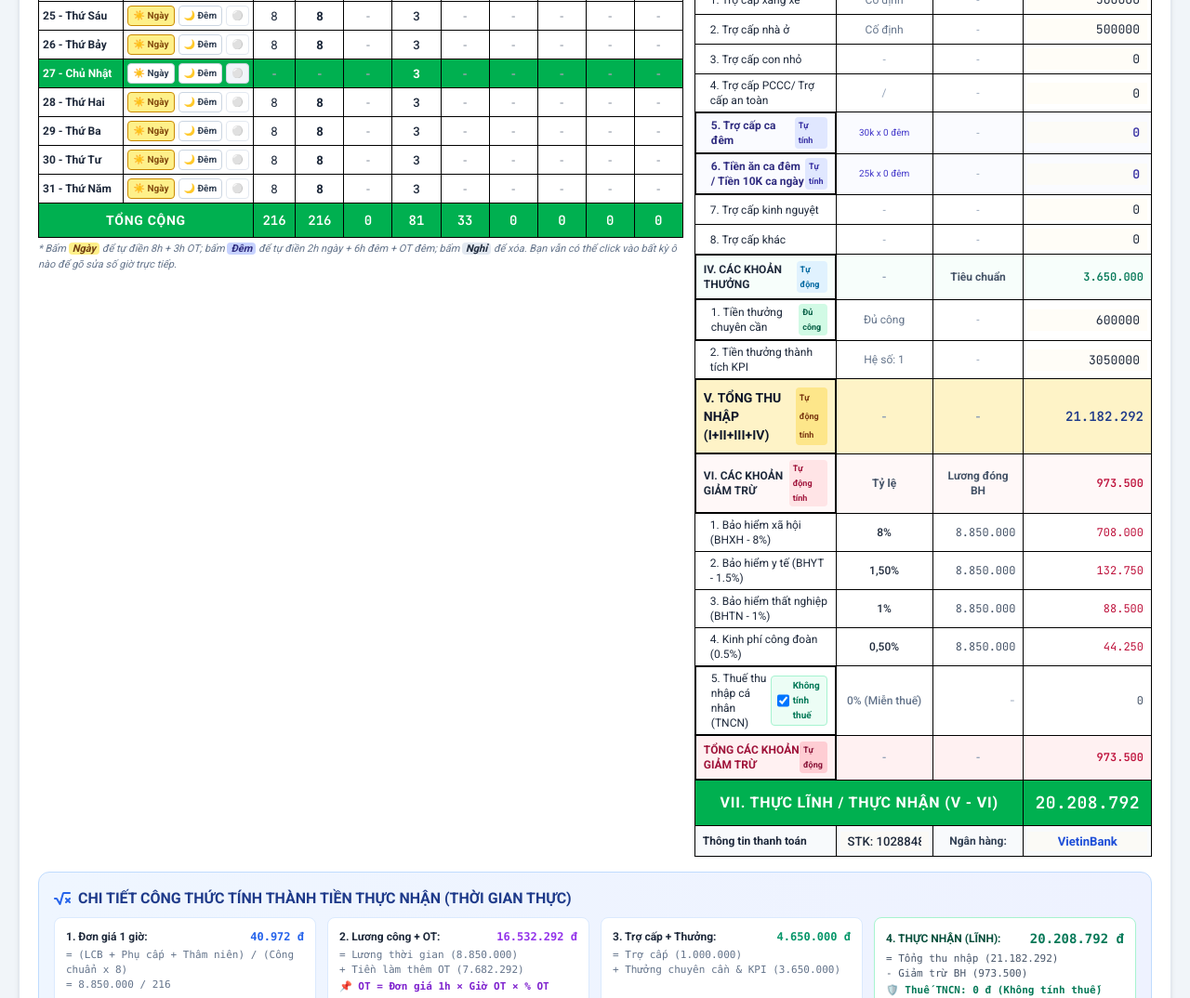
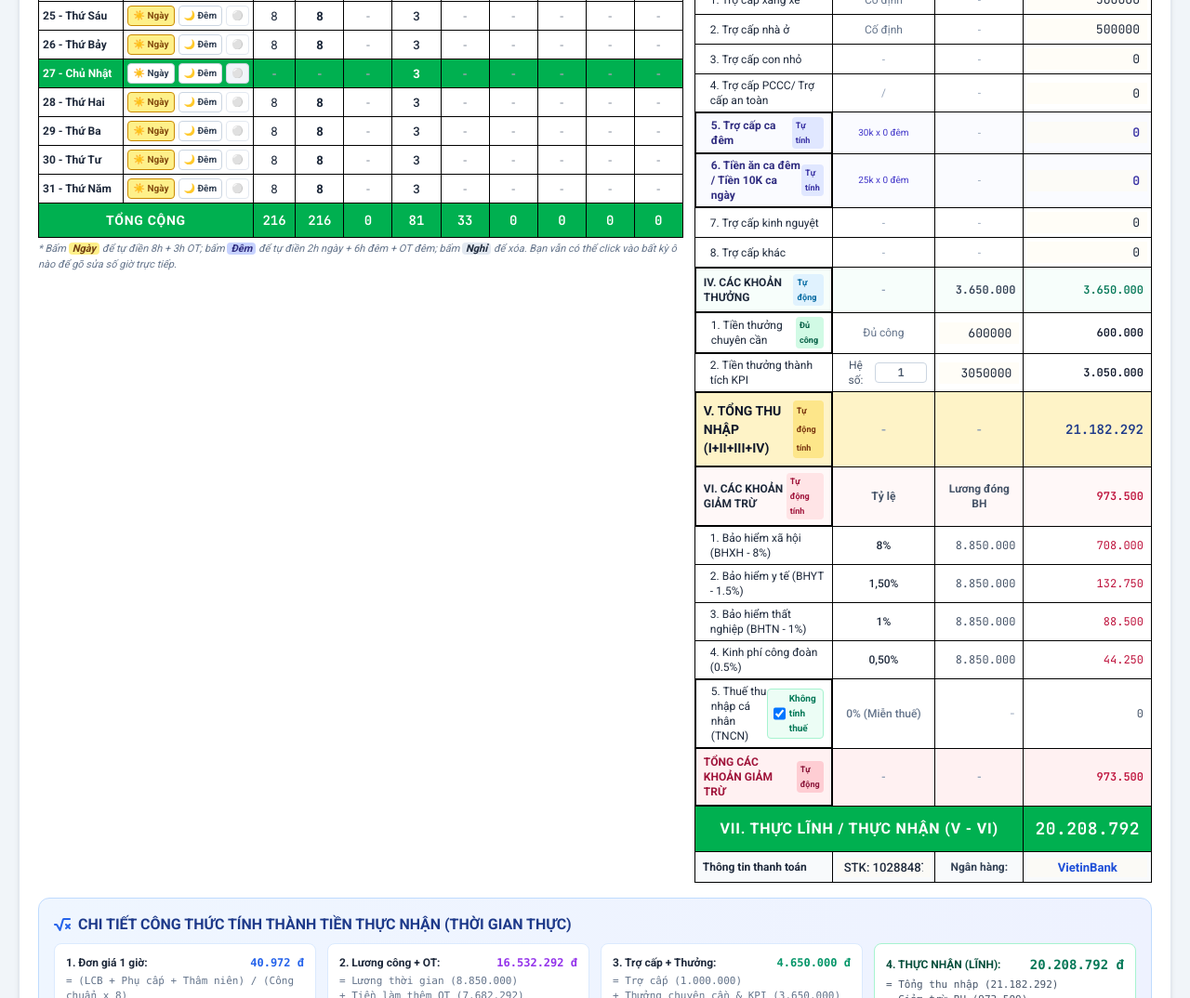
Before and after one commit to thinhMiO/BangCong, a plain HTML site: page index.html in a window 1280 px wide. Shown: the part 1240-2314 px from the top of the page at 93% size. Drawn offline with nearby package versions, Linux system fonts and the light colour scheme; no server answers.

Commit message:
Add files via upload

```diff
--- a/app.js
+++ b/app.js
@@ -30,8 +30,9 @@ function getDefaultSalaryConfig(m) {
     allowanceHouse: 500000,
     allowanceChild: 0,
     allowanceSafety: 0,
-    allowanceNight: (m === 11) ? 780000 : 0,
-    allowanceMealNight: (m === 11) ? 650000 : 0,
+    allowanceNight: 0,
+    allowanceMealNight: 0,
+    isManualNight: false,
     allowancePeriod: 0,
     allowanceOther: 0,
     bonusAttendance: 600000,
@@ -54,6 +55,8 @@ function saveCurrentMonthInputsToConfigStore() {
     return el ? (el.value || fallback) : fallback;
   };
 
+  const isManual = (monthlyConfigStore[currentMonth] && monthlyConfigStore[currentMonth].isManualNight) || false;
+
   monthlyConfigStore[currentMonth] = {
     baseSalary: getNum("baseSalary", 6300000),
     positionAllowance: getNum("positionAllowance", 2450000),
@@ -65,6 +68,7 @@ function saveCurrentMonthInputsToConfigStore() {
     allowanceSafety: getNum("allowanceSafety", 0),
     allowanceNight: getNum("allowanceNight", 0),
     allowanceMealNight: getNum("allowanceMealNight", 0),
+    isManualNight: isManual,
     allowancePeriod: getNum("allowancePeriod", 0),
     allowanceOther: getNum("allowanceOther", 0),
     bonusAttendance: getNum("bonusAttendance", 600000),
@@ -95,12 +99,26 @@ function loadConfigStoreToInputs(m) {
   setVal("allowanceHouse", cfg.allowanceHouse);
   setVal("allowanceChild", cfg.allowanceChild);
   setVal("allowanceSafety", cfg.allowanceSafety);
-  setVal("allowanceNight", cfg.allowanceNight);
-  setVal("allowanceMealNight", cfg.allowanceMealNight);
+
+  // Tự tính theo ca đêm thực tế của tháng nếu không phải người dùng sửa tay
+  let nShifts = 0;
+  const mData = monthlyStore[m] || {};
+  const totalDays = getDaysInMonth(currentYear, m);
+  for (let d = 1; d <= totalDays; d++) {
+    const dayData = mData[d] || {};
+    if (dayData.shift === "night" || parseVal(dayData.ot130) > 0) nShifts++;
+  }
+  const nightVal = (cfg.isManualNight && cfg.allowanceNight !== undefined) ? cfg.allowanceNight : (nShifts * 30000);
+  const mealVal = (cfg.isManualNight && cfg.allowanceMealNight !== undefined) ? cfg.allowanceMealNight : (nShifts * 25000);
+
+  setVal("allowanceNight", nightVal);
+  setVal("allowanceMealNight", mealVal);
   setVal("allowancePeriod", cfg.allowancePeriod);
   setVal("allowanceOther", cfg.allowanceOther);
   setVal("bonusAttendance", cfg.bonusAttendance);
   setVal("bonusKPI", cfg.bonusKPI);
+  setVal("kpiCoeff", cfg.kpiCoeff);
+  setVal("kpiCoeffInline", cfg.kpiCoeff);
   setVal("bankAccount", cfg.bankAccount);
   setVal("bankName", cfg.bankName);
   if (document.getElementById("taxExemptToggle") && cfg.isTaxExempt !== undefined) {
@@ -222,8 +240,9 @@ function initializeDefaultData() {
           allowanceHouse: p.allowance_house !== undefined ? p.allowance_house : (p.allowanceHouse || 500000),
           allowanceChild: p.allowance_child !== undefined ? p.allowance_child : (p.allowanceChild || 0),
           allowanceSafety: p.allowance_safety !== undefined ? p.allowance_safety : (p.allowanceSafety || 0),
-          allowanceNight: p.allowance_night !== undefined ? p.allowance_night : (p.allowanceNight || (m === 11 ? 780000 : 0)),
-          allowanceMealNight: p.allowance_meal_night !== undefined ? p.allowance_meal_night : (p.allowanceMealNight || (m === 11 ? 650000 : 0)),
+          allowanceNight: p.allowance_night !== undefined ? p.allowance_night : (p.allowanceNight !== undefined ? p.allowanceNight : 0),
+          allowanceMealNight: p.allowance_meal_night !== undefined ? p.allowance_meal_night : (p.allowanceMealNight !== undefined ? p.allowanceMealNight : 0),
+          isManualNight: p.is_manual_night !== undefined ? Boolean(p.is_manual_night) : Boolean(p.isManualNight),
           allowancePeriod: p.allowance_period !== undefined ? p.allowance_period : (p.allowancePeriod || 0),
           allowanceOther: p.allowance_other !== undefined ? p.allowance_other : (p.allowanceOther || 0),
           bonusAttendance: p.bonus_attendance !== undefined ? p.bonus_attendance : (p.bonusAttendance || 600000),
@@ -377,7 +396,10 @@ window.setDayShift = function(day, shiftType) {
   if (monthlyStore[currentMonth]) {
     localStorage.setItem(`att_${currentYear}_${currentMonth}`, JSON.stringify(monthlyStore[currentMonth]));
   }
-  saveCurrentMonthInputsToConfigStore();
+  if (!monthlyConfigStore[currentMonth]) {
+    monthlyConfigStore[currentMonth] = getDefaultSalaryConfig(currentMonth);
+  }
+  monthlyConfigStore[currentMonth].isManualNight = false; // Khi đổi ca thì tự động tính lại tiền trợ cấp & ăn đêm
   renderUnifiedTable();
   triggerAutoSave();
 };
@@ -390,6 +412,10 @@ function attachTableInputs() {
       if (monthlyStore[currentMonth] && monthlyStore[currentMonth][day]) {
         monthlyStore[currentMonth][day][field] = e.target.value;
       }
+      if (!monthlyConfigStore[currentMonth]) {
+        monthlyConfigStore[currentMonth] = getDefaultSalaryConfig(currentMonth);
+      }
+      monthlyConfigStore[currentMonth].isManualNight = false; // Khi sửa giờ thì tự động tính lại tiền trợ cấp & ăn đêm
       recalculateMonth();
       renderYearSummary();
       triggerAutoSave();
@@ -492,9 +518,15 @@ function calculateSalaryForMonth(monthNum) {
   const house = (cfg.allowanceHouse !== undefined && cfg.allowanceHouse !== null) ? cfg.allowanceHouse : 500000;
   const child = cfg.allowanceChild || 0;
   const safety = cfg.allowanceSafety || 0;
-  // Đồng nhất 100% cho mọi tháng (không dùng toán tử 3 ngôi phân biệt currentMonth):
-  const nightSubsidy = (cfg.allowanceNight !== undefined && cfg.allowanceNight !== null) ? cfg.allowanceNight : (nightShifts * 30000);
-  const mealNight = (cfg.allowanceMealNight !== undefined && cfg.allowanceMealNight !== null) ? cfg.allowanceMealNight : (nightShifts * 25000);
+  // Tự động tính trợ cấp ca đêm và ăn ca đêm theo số ca đêm thực tế trong bảng:
+  const autoNightSubsidy = nightShifts * 30000;
+  const autoMealNight = nightShifts * 25000;
+  const nightSubsidy = (cfg.isManualNight && cfg.allowanceNight !== undefined && cfg.allowanceNight !== null)
+    ? cfg.allowanceNight
+    : autoNightSubsidy;
+  const mealNight = (cfg.isManualNight && cfg.allowanceMealNight !== undefined && cfg.allowanceMealNight !== null)
+    ? cfg.allowanceMealNight
+    : autoMealNight;
   const period = cfg.allowancePeriod || 0;
   const other = cfg.allowanceOther || 0;
   const totalAllowance = gas + house + child + safety + nightSubsidy + mealNight + period + other;
@@ -511,7 +543,9 @@ function calculateSalaryForMonth(monthNum) {
   }
 
   const baseKPI = (cfg.bonusKPI !== undefined && cfg.bonusKPI !== null) ? cfg.bonusKPI : 3050000;
-  const totalBonus = bonusAtt + Math.round(baseKPI * kpiCoeff);
+  const amountKPI = Math.round(baseKPI * kpiCoeff);
+  const stdTotalBonus = baseBonusAtt + baseKPI;
+  const totalBonus = bonusAtt + amountKPI;
 
   // 7. V. TỔNG THU NHẬP (GROSS) = I + II + III + IV
   const grossIncome = amountDay + totalOTAmount + totalAllowance + totalBonus;
@@ -561,7 +595,7 @@ function calculateSalaryForMonth(monthNum) {
     amount130, amount150, amount200, amount210, amount270, amount300, amount390,
     totalOTHours, totalOTAmount,
     gas, house, child, safety, nightSubsidy, mealNight, period, other, totalAllowance,
-    totalBonus,
+    baseBonusAtt, bonusAtt, baseKPI, amountKPI, stdTotalBonus, totalBonus,
     grossIncome,
     deductBHXH, deductBHYT, deductBHTN, deductKPCĐ, deductTNCN, taxableIncome, isTaxExempt, totalDeductions,
     netSalary
@@ -634,16 +668,48 @@ function recalculateMonth(nightShiftsCount) {
   document.getElementById("hoursOT390").innerText = formatHours(calc.tot390);
   document.getElementById("amountOT390").innerText = formatMoney(calc.amount390);
 
-  // Update Night Shift Subsidy auto hints
+  // Update Night Shift Subsidy auto hints and inputs
   const nShifts = (nightShiftsCount !== undefined) ? nightShiftsCount : calc.nightShifts;
   document.getElementById("labelNightSubsidy").innerText = `30k x ${nShifts} đêm`;
   document.getElementById("labelMealSubsidy").innerText = `25k x ${nShifts} đêm`;
 
+  const inputNight = document.getElementById("allowanceNight");
+  if (inputNight && document.activeElement !== inputNight) {
+    inputNight.value = calc.nightSubsidy;
+  }
+  const inputMeal = document.getElementById("allowanceMealNight");
+  if (inputMeal && document.activeElement !== inputMeal) {
+    inputMeal.value = calc.mealNight;
+  }
+
+  // Cập nhật lại configStore và localStorage để đồng bộ chuẩn xác
+  if (monthlyConfigStore[currentMonth]) {
+    monthlyConfigStore[currentMonth].allowanceNight = calc.nightSubsidy;
+    monthlyConfigStore[currentMonth].allowanceMealNight = calc.mealNight;
+    localStorage.setItem(`cfg_${currentYear}_${currentMonth}`, JSON.stringify(monthlyConfigStore[currentMonth]));
+  }
+
   // Part III & IV
   document.getElementById("totalAllowance").innerText = formatMoney(calc.totalAllowance);
   document.getElementById("totalBonus").innerText = formatMoney(calc.totalBonus);
+  if (document.getElementById("stdTotalBonus")) {
+    document.getElementById("stdTotalBonus").innerText = formatMoney(calc.stdTotalBonus);
+  }
+  if (document.getElementById("amountBonusAtt")) {
+    document.getElementById("amountBonusAtt").innerText = formatMoney(calc.bonusAtt);
+  }
+  if (document.getElementById("amountBonusKPI")) {
+    document.getElementById("amountBonusKPI").innerText = formatMoney(calc.amountKPI);
+  }
   const kpiVal = parseVal(document.getElementById("kpiCoeff").value) || 1;
-  document.getElementById("labelKPIBonus").innerText = `Hệ số: ${kpiVal}`;
+  const kpiInline = document.getElementById("kpiCoeffInline");
+  if (kpiInline && document.activeElement !== kpiInline) {
+    kpiInline.value = kpiVal;
+  }
+  const kpiTop = document.getElementById("kpiCoeff");
+  if (kpiTop && document.activeElement !== kpiTop) {
+    kpiTop.value = kpiVal;
+  }
 
   if (calc.isFullAttendance) {
     document.getElementById("attBonusStatus").innerText = "Đủ công";
@@ -831,6 +897,7 @@ function applyDayShiftToMonth(m) {
   if (!monthlyConfigStore[m]) monthlyConfigStore[m] = getDefaultSalaryConfig(m);
   monthlyConfigStore[m].allowanceNight = 0;
   monthlyConfigStore[m].allowanceMealNight = 0;
+  monthlyConfigStore[m].isManualNight = false;
 
   localStorage.setItem(`att_${currentYear}_${m}`, JSON.stringify(monthlyStore[m]));
   localStorage.setItem(`cfg_${currentYear}_${m}`, JSON.stringify(monthlyConfigStore[m]));
@@ -864,6 +931,7 @@ function applyNightShiftToMonth(m) {
   if (!monthlyConfigStore[m]) monthlyConfigStore[m] = getDefaultSalaryConfig(m);
   monthlyConfigStore[m].allowanceNight = autoNight;
   monthlyConfigStore[m].allowanceMealNight = autoMeal;
+  monthlyConfigStore[m].isManualNight = false;
 
   localStorage.setItem(`att_${currentYear}_${m}`, JSON.stringify(monthlyStore[m]));
   localStorage.setItem(`cfg_${currentYear}_${m}`, JSON.stringify(monthlyConfigStore[m]));
@@ -908,6 +976,7 @@ document.getElementById("btnQuickFillRotating").addEventListener("click", () =>
   if (!monthlyConfigStore[currentMonth]) monthlyConfigStore[currentMonth] = getDefaultSalaryConfig(currentMonth);
   monthlyConfigStore[currentMonth].allowanceNight = autoNight;
   monthlyConfigStore[currentMonth].allowanceMealNight = autoMeal;
+  monthlyConfigStore[currentMonth].isManualNight = false;
 
   localStorage.setItem(`att_${currentYear}_${currentMonth}`, JSON.stringify(monthlyStore[currentMonth]));
   localStorage.setItem(`cfg_${currentYear}_${currentMonth}`, JSON.stringify(monthlyConfigStore[currentMonth]));
@@ -979,6 +1048,14 @@ document.getElementById("inputYear").addEventListener("change", async (e) => {
   const el = document.getElementById(id);
   if (el) {
     el.addEventListener("input", () => {
+      if (id === "allowanceNight" || id === "allowanceMealNight") {
+        if (!monthlyConfigStore[currentMonth]) monthlyConfigStore[currentMonth] = getDefaultSalaryConfig(currentMonth);
+        monthlyConfigStore[currentMonth].isManualNight = true; // Đánh dấu khi người dùng cố ý tự gõ số tiền
+      }
+      if (id === "kpiCoeff") {
+        const inlineEl = document.getElementById("kpiCoeffInline");
+        if (inlineEl) inlineEl.value = el.value;
+      }
       saveCurrentMonthInputsToConfigStore();
       recalculateMonth();
       renderYearSummary();
@@ -986,6 +1063,19 @@ document.getElementById("inputYear").addEventListener("change", async (e) => {
     });
   }
 });
+
+// Listener riêng cho ô Hệ số KPI trực tiếp trong hàng KPI
+const elKpiInline = document.getElementById("kpiCoeffInline");
+if (elKpiInline) {
+  elKpiInline.addEventListener("input", (e) => {
+    const elKpiTop = document.getElementById("kpiCoeff");
+    if (elKpiTop) elKpiTop.value = e.target.value;
+    saveCurrentMonthInputsToConfigStore();
+    recalculateMonth();
+    renderYearSummary();
+    triggerAutoSave();
+  });
+}
 
 // Toggle Miễn Thuế TNCN
 const taxExemptToggle = document.getElementById("taxExemptToggle");
@@ -1081,9 +1171,9 @@ function buildExportWorkbook() {
     ["6. Tiền ăn ca đêm / Tiền 10K ca ngày", "", "", parseVal(document.getElementById("allowanceMealNight") ? document.getElementById("allowanceMealNight").value : 0)],
     ["7. Trợ cấp kinh nguyệt", "", "", parseVal(document.getElementById("allowancePeriod") ? document.getElementById("allowancePeriod").value : 0)],
     ["8. Trợ cấp khác", "", "", parseVal(document.getElementById("allowanceOther") ? document.getElementById("allowanceOther").value : 0)],
-    ["IV. CÁC KHOẢN THƯỞNG", "", "Tiêu chuẩn", document.getElementById("totalBonus") ? document.getElementById("totalBonus").innerText : ""],
-    ["1. Tiền thưởng chuyên cần", document.getElementById("attBonusStatus") ? document.getElementById("attBonusStatus").innerText : "Đủ công", "", parseVal(document.getElementById("bonusAttendance") ? document.getElementById("bonusAttendance").value : 600000)],
-    ["2. Tiền thưởng thành tích KPI", `Hệ số: ${kpi}`, "", parseVal(document.getElementById("bonusKPI") ? document.getElementById("bonusKPI").value : 3050000)],
+    ["IV. CÁC KHOẢN THƯỞNG", "", document.getElementById("stdTotalBonus") ? document.getElementById("stdTotalBonus").innerText : "3.650.000", document.getElementById("totalBonus") ? document.getElementById("totalBonus").innerText : ""],
+    ["1. Tiền thưởng chuyên cần", document.getElementById("attBonusStatus") ? document.getElementById("attBonusStatus").innerText : "Đủ công", parseVal(document.getElementById("bonusAttendance") ? document.getElementById("bonusAttendance").value : 600000), document.getElementById("amountBonusAtt") ? document.getElementById("amountBonusAtt").innerText : ""],
+    ["2. Tiền thưởng thành tích KPI", `Hệ số: ${kpi}`, parseVal(document.getElementById("bonusKPI") ? document.getElementById("bonusKPI").value : 3050000), document.getElementById("amountBonusKPI") ? document.getElementById("amountBonusKPI").innerText : ""],
     ["V. TỔNG THU NHẬP (I+II+III+IV)", "", "", document.getElementById("totalGrossIncome") ? document.getElementById("totalGrossIncome").innerText : ""],
     ["VI. CÁC KHOẢN GIẢM TRỪ", "Tỷ lệ", "Lương đóng BH", document.getElementById("headerDeductions") ? document.getElementById("headerDeductions").innerText : ""],
     ["1. Bảo hiểm xã hội (BHXH - 8%)", "8%", insSal, document.getElementById("deductBHXH") ? document.getElementById("deductBHXH").innerText : ""],
@@ -1277,6 +1367,7 @@ function normalizeConfig(cfg) {
     allowanceSafety: cfg.allowance_safety !== undefined ? cfg.allowance_safety : (cfg.allowanceSafety !== undefined ? cfg.allowanceSafety : 0),
     allowanceNight: cfg.allowance_night !== undefined ? cfg.allowance_night : (cfg.allowanceNight !== undefined ? cfg.allowanceNight : 0),
     allowanceMealNight: cfg.allowance_meal_night !== undefined ? cfg.allowance_meal_night : (cfg.allowanceMealNight !== undefined ? cfg.allowanceMealNight : 0),
+    isManualNight: cfg.is_manual_night !== undefined ? Boolean(cfg.is_manual_night) : Boolean(cfg.isManualNight),
     allowancePeriod: cfg.allowance_period !== undefined ? cfg.allowance_period : (cfg.allowancePeriod !== undefined ? cfg.allowancePeriod : 0),
     allowanceOther: cfg.allowance_other !== undefined ? cfg.allowance_other : (cfg.allowanceOther !== undefined ? cfg.allowanceOther : 0),
     bonusAttendance: cfg.bonus_attendance !== undefined ? cfg.bonus_attendance : (cfg.bonusAttendance !== undefined ? cfg.bonusAttendance : 600000),
--- a/index.html
+++ b/index.html
@@ -576,7 +576,7 @@
                   <span class="auto-badge">Tự động</span>
                 </td>
                 <td class="border border-black px-2 py-1.5 text-center text-slate-400">-</td>
-                <td class="border border-black px-2 py-1.5 text-center text-slate-600">Tiêu chuẩn</td>
+                <td class="border border-black px-2 py-1.5 text-right text-slate-700 num-font font-semibold px-2" id="stdTotalBonus">3.650.000</td>
                 <td class="border border-black px-2 py-1.5 text-right text-emerald-700 num-font font-bold" id="totalBonus">3.650.000</td>
               </tr>
               <tr>
@@ -585,18 +585,23 @@
                   <span class="auto-badge" id="badgeAttendanceStatus">Đủ công</span>
                 </td>
                 <td class="border border-black px-2 py-1 text-center text-slate-500" id="attBonusStatus">Đủ công</td>
-                <td class="border border-black px-2 py-1 text-center text-slate-400">-</td>
                 <td class="border border-black px-1 py-1">
-                  <input type="number" id="bonusAttendance" value="600000" step="50000" class="table-input text-right font-medium px-2 num-font bg-amber-50/40">
+                  <input type="number" id="bonusAttendance" value="600000" step="50000" class="table-input text-right font-medium px-2 num-font bg-amber-50/40" title="Tiền thưởng chuyên cần tiêu chuẩn">
                 </td>
+                <td class="border border-black px-2 py-1 text-right font-bold text-slate-900 num-font" id="amountBonusAtt">600.000</td>
               </tr>
               <tr>
                 <td class="border border-black px-2 py-1 pl-4">2. Tiền thưởng thành tích KPI</td>
-                <td class="border border-black px-2 py-1 text-center text-slate-500" id="labelKPIBonus">Hệ số: 1</td>
-                <td class="border border-black px-2 py-1 text-center text-slate-400">-</td>
+                <td class="border border-black px-2 py-1 text-center text-slate-600">
+                  <div class="inline-flex items-center justify-center gap-1">
+                    <span id="labelKPIBonus">Hệ số:</span>
+                    <input type="number" id="kpiCoeffInline" value="1" step="0.05" min="0" max="3" class="w-14 text-center font-bold border border-slate-300 rounded bg-white text-xs py-0.5 num-font focus:ring-1 focus:ring-blue-500 outline-none" title="Nhấp để sửa hệ số KPI">
+                  </div>
+                </td>
                 <td class="border border-black px-1 py-1">
-                  <input type="number" id="bonusKPI" value="3050000" step="50000" class="table-input text-right font-medium px-2 num-font bg-amber-50/40">
+                  <input type="number" id="bonusKPI" value="3050000" step="50000" class="table-input text-right font-medium px-2 num-font bg-amber-50/40" title="Tiền thưởng KPI tiêu chuẩn (hệ số 1)">
                 </td>
+                <td class="border border-black px-2 py-1 text-right font-bold text-slate-900 num-font" id="amountBonusKPI">3.050.000</td>
               </tr>
 
               <!-- V. TỔNG THU NHẬP -->
@@ -863,6 +868,6 @@
   <div id="toastContainer" class="fixed bottom-5 right-5 z-50 flex flex-col gap-2 pointer-events-none"></div>
 
   <!-- SCRIPT (Thêm version để chống kẹt cache trình duyệt khi deploy) -->
-  <script src="app.js?v=20261117_v9"></script>
+  <script src="app.js?v=20261117_v11"></script>
 </body>
 </html>
```
